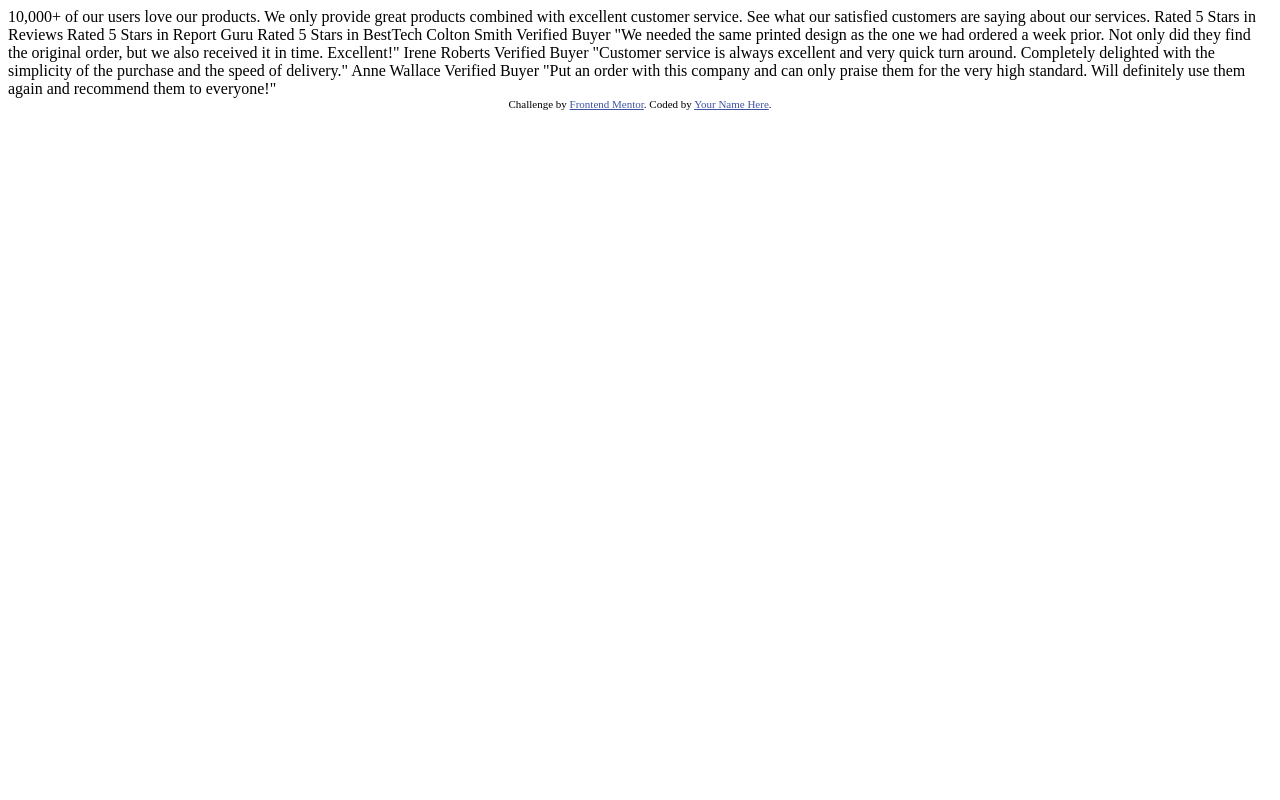
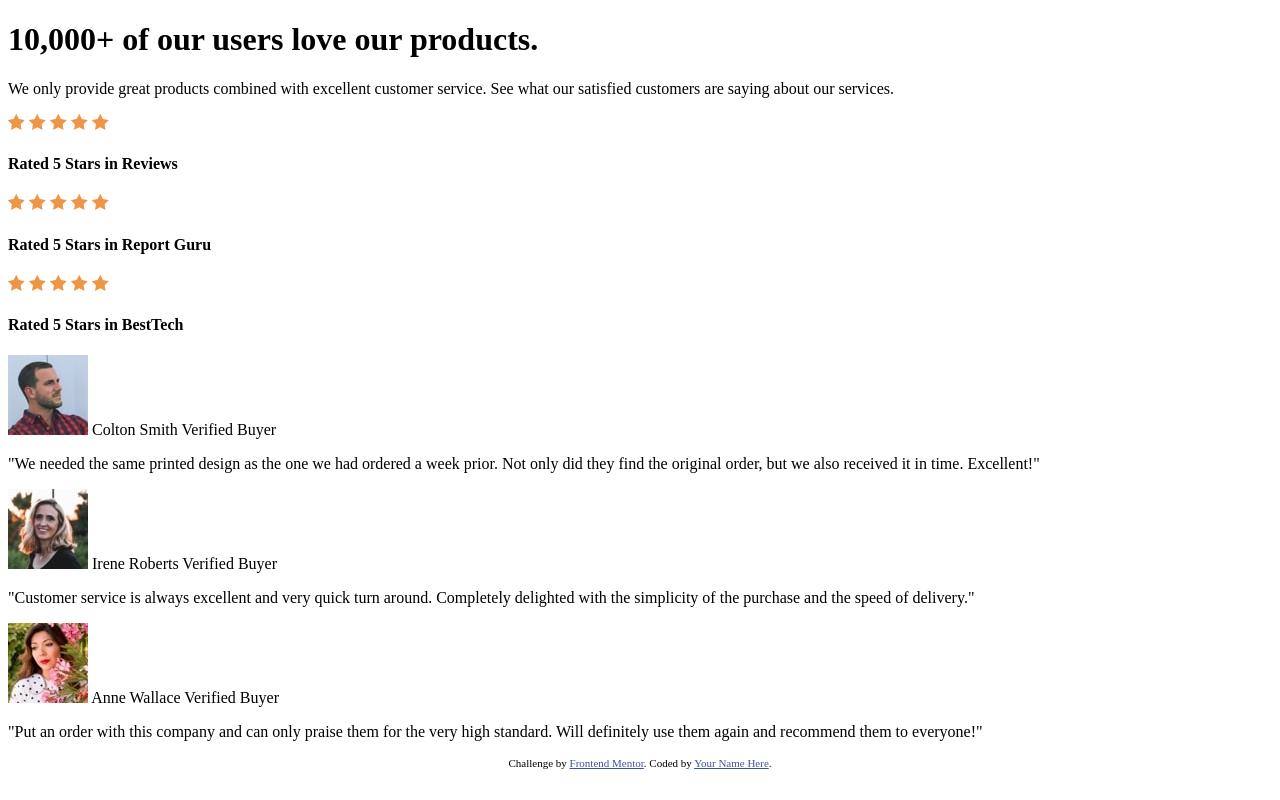
Before and after one commit to oscarcr27/Reto-1-Social-proof-section, a plain HTML site: page index.html in a window 1280 px wide. Drawn offline with Linux system fonts and the light colour scheme.

Commit message:
añadimos html

```diff
--- a/index.html
+++ b/index.html
@@ -3,59 +3,96 @@
   <head>
     <meta charset="UTF-8" />
     <meta name="viewport" content="width=device-width, initial-scale=1.0" />
-    <!-- displays site properly based on user's device -->
-
     <link
       rel="icon"
       type="image/png"
       sizes="32x32"
       href="./images/favicon-32x32.png"
     />
+    <link rel="stylesheet" href="style.css" />
+    <title>Frontend Mentor | Social proof section</title>
+  </head>
 
-    <title>Frontend Mentor | Social proof section</title>
-
-    <!-- Feel free to remove these styles or customise in your own stylesheet 👍 -->
-    <style>
-      .attribution {
-        font-size: 11px;
-        text-align: center;
-      }
-      .attribution a {
-        color: hsl(228, 45%, 44%);
-      }
-    </style>
-  </head>
   <body>
-    10,000+ of our users love our products.
-
+    <header>
+      <h1>10,000+ of our users love our products.</h1>
+      <p>
         We only provide great products combined with excellent customer service.
         See what our satisfied customers are saying about our services.
+      </p>
+    </header>
 
-    Rated 5 Stars in Reviews
-    Rated 5 Stars in Report Guru
-    Rated 5 Stars in BestTech
+    <div class="starcontainer">
+      <div class="stars star1">
+        <div class="fivestars">
+          <img src="images/icon-star.svg" alt="" />
+          <img src="images/icon-star.svg" alt="" />
+          <img src="images/icon-star.svg" alt="" />
+          <img src="images/icon-star.svg" alt="" />
+          <img src="images/icon-star.svg" alt="" />
+        </div>
+        <h4 class="text">Rated 5 Stars in Reviews</h4>
+      </div>
+      <div class="stars star2">
+        <div class="fivestars">
+          <img src="images/icon-star.svg" alt="" />
+          <img src="images/icon-star.svg" alt="" />
+          <img src="images/icon-star.svg" alt="" />
+          <img src="images/icon-star.svg" alt="" />
+          <img src="images/icon-star.svg" alt="" />
+        </div>
+        <h4 class="text">Rated 5 Stars in Report Guru</h4>
+      </div>
+      <div class="stars star3">
+        <div class="fivestars">
+          <img src="images/icon-star.svg" alt="" />
+          <img src="images/icon-star.svg" alt="" />
+          <img src="images/icon-star.svg" alt="" />
+          <img src="images/icon-star.svg" alt="" />
+          <img src="images/icon-star.svg" alt="" />
+        </div>
+        <h4 class="text">Rated 5 Stars in BestTech</h4>
+      </div>
+    </div>
 
-    Colton Smith
-    Verified Buyer
-    "We needed the same printed design as the one we had ordered a week prior.
-    Not only did they find the original order, but we also received it in time.
-    Excellent!"
+    <div class="cardcontainer">
+      <div class="cards card1">
+        <img src="images/image-colton.jpg" alt="" />
+        <span class="name">Colton Smith</span>
+        <span class="status">Verified Buyer</span>
+        <p>
+          "We needed the same printed design as the one we had ordered a week
+          prior. Not only did they find the original order, but we also received
+          it in time. Excellent!"
+        </p>
+      </div>
+      <div class="cards card2">
+        <img src="images/image-irene.jpg" alt="" />
+        <span class="name">Irene Roberts</span>
+        <span class="status">Verified Buyer</span>
+        <p>
+          "Customer service is always excellent and very quick turn around.
+          Completely delighted with the simplicity of the purchase and the speed
+          of delivery."
+        </p>
+      </div>
+      <div class="cards card3">
+        <img src="images/image-anne.jpg" alt="" />
+        <span class="name">Anne Wallace</span>
+        <span class="status">Verified Buyer</span>
+        <p>
+          "Put an order with this company and can only praise them for the very high standard. Will definitely use them again and recommend them to everyone!"
+        </p>
+      </div>
+    </div>
 
-    Irene Roberts
-    Verified Buyer
-    "Customer service is always excellent and very quick turn around. Completely
-    delighted with the simplicity of the purchase and the speed of delivery."
-
-    Anne Wallace
-    Verified Buyer
-    "Put an order with this company and can only praise them for the very high
-    standard. Will definitely use them again and recommend them to everyone!"
-
+    <footer>
       <div class="attribution">
         Challenge by
         <a href="https://www.frontendmentor.io?ref=challenge" target="_blank"
           >Frontend Mentor</a
         >. Coded by <a href="#">Your Name Here</a>.
       </div>
+    </footer>
   </body>
 </html>
--- /dev/null
+++ b/style.css
@@ -0,0 +1,7 @@
+.attribution {
+    font-size: 11px;
+    text-align: center;
+  }
+  .attribution a {
+    color: hsl(228, 45%, 44%);
+  }
```
Lines whose indentation alone changed are shown as unchanged.
